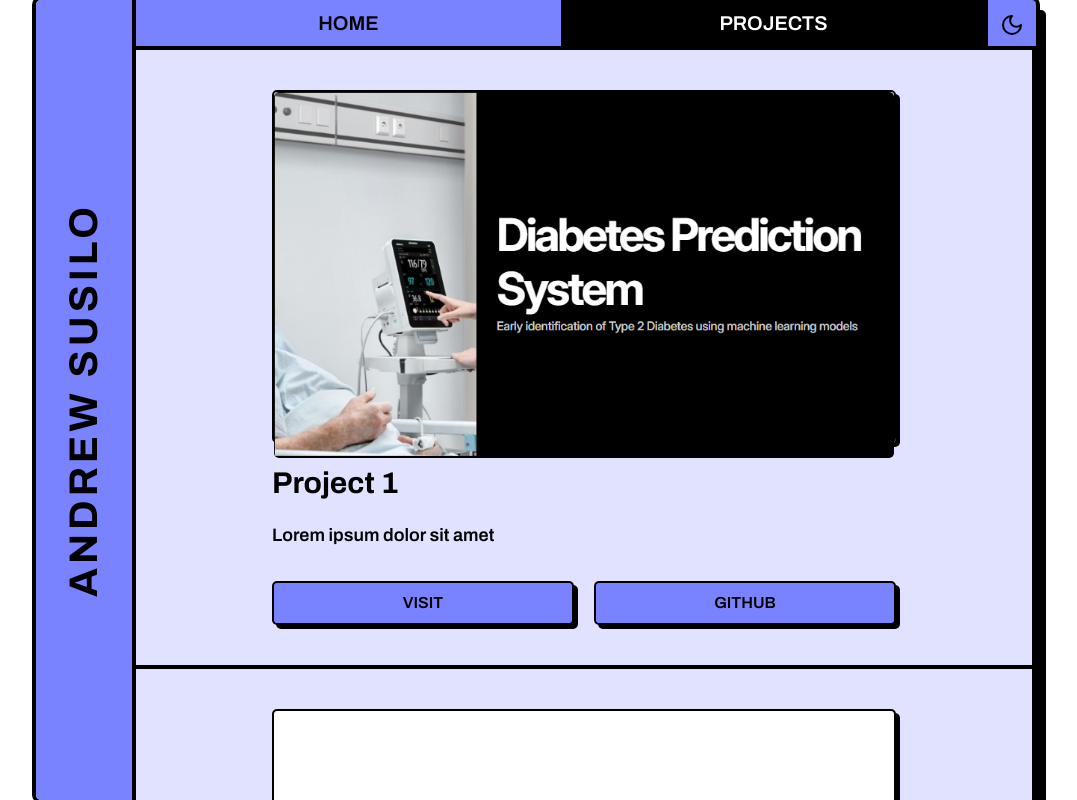
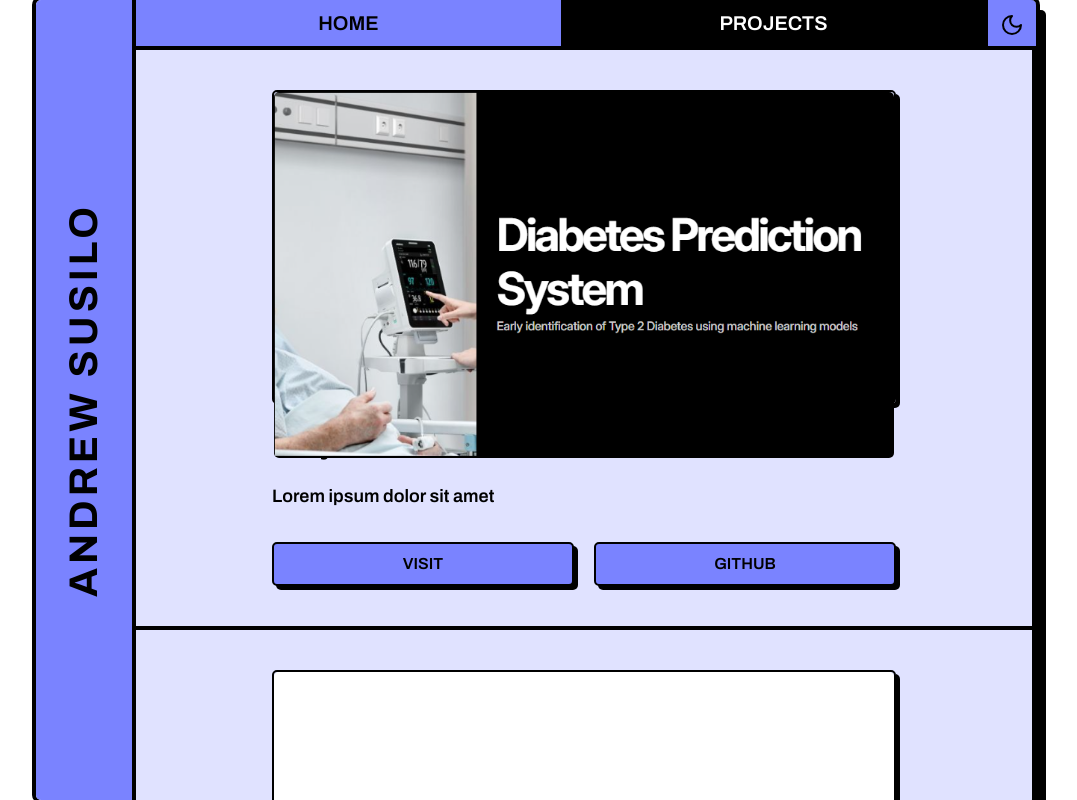
Before and after one commit to Andrewjs14/andrew-portfolio, a Next.js app: page /work in a window 1280 px wide. Shown: the whole page, without its empty margins (104-1181 px from the left). Built offline with nearby package versions, Linux system fonts and the light colour scheme.

Commit message:
Update page.tsx

```diff
--- a/src/app/work/page.tsx
+++ b/src/app/work/page.tsx
@@ -43,7 +43,7 @@ export default function Page() {
             <div className="w800:w-full mx-auto w-3/4">
               <AspectRatio
                 className="rounded-base shadow-shadow -bottom-[2px]! border-2 border-black"
-                ratio={16 / 9}
+                ratio={2 / 1}
               >
                 <img
                   className="rounded-base w-full"
```
